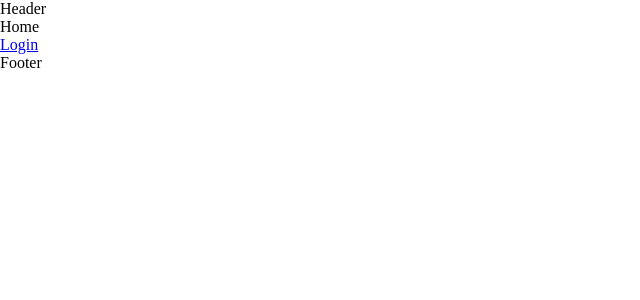
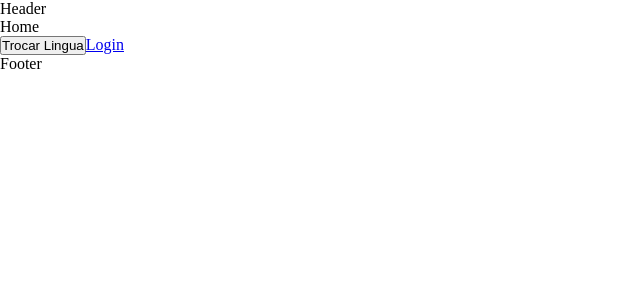
Before and after one commit to Mateusbitt/spa-graphql, a React app: page / in a window 1280 px wide. Shown: the top 300 px of the page, without its empty margins (0-640 px from the left). Built offline with nearby package versions, Linux system fonts and the light colour scheme; what apollo-upload-client would draw is missing.

Commit message:
will change laguage and persiste it on localStorage

```diff
--- a/src/components/molecules/Content/index.jsx
+++ b/src/components/molecules/Content/index.jsx
@@ -1,12 +1,31 @@
 import React from 'react'
+import styled from 'styled-components'
+import { useTranslation } from 'react-i18next'
 import { Link } from 'react-router-dom'
-import { Block } from 'components'
+import { Block, Button } from 'components'
+import { usePersistedState } from 'hooks'
 
-const Content = () => (
-  <Block>
-    <Block>Home</Block>
-    <Link to="/login">Login</Link>
-  </Block>
-)
+const Wrapper = styled(Block)`
+  display: flex;
+  flex-direction: row;
+
+`
+
+const Content = () => {
+  const [lang, setLang] = usePersistedState('language', JSON.parse(localStorage.getItem('language')) || 'enUS')
+  const { i18n, t } = useTranslation()
+  const changeSelect = () => {
+    i18n.changeLanguage(lang === 'ptBR' ? 'enUS' : 'ptBR')
+    setLang(lang === 'ptBR' ? 'enUS' : 'ptBR')
+  }
+
+  return (
+    <Wrapper>
+      <Block>{t('molecules.Content.Home')}</Block>
+      <Button text="Trocar Lingua" onClick={() => changeSelect()} />
+      <Link to="/login">Login</Link>
+    </Wrapper>
+  )
+}
 
 export { Content }
```
